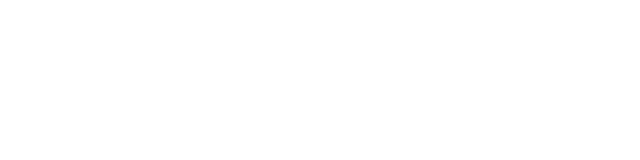
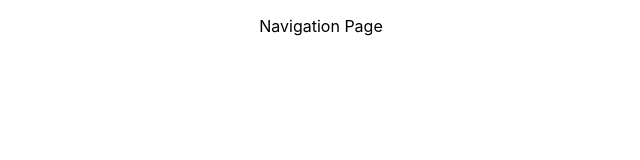
Before and after one commit to richknicks/FaceRecognitionApp, a React (Create React App) app: page / in a window 1280 px wide. Shown: the top 160 px of the page, without its empty margins (319-959 px from the left). Built offline with nearby package versions, Linux system fonts and the light colour scheme.

Commit message:
Created Navigation Component

```diff
--- a/src/App.js
+++ b/src/App.js
@@ -1,11 +1,12 @@
 import React, { Component } from "react";
+import Navigation from "./Components/Navigation/Navigation";
 import "./App.css";
 
 class App extends Component {
   render() {
     return (
       <div className="App">
-        {/* <Navigation /> */}
+        <Navigation />
         {/* <Logo/>
       <ImageLinkForm/>
       <FaceRecognition/> */}
--- /dev/null
+++ b/src/Components/Navigation/Navigation.js
@@ -0,0 +1,10 @@
+import React from "react";
+
+const Navigation = () => {
+  return (
+    <div>
+      <p>Navigation Page</p>
+    </div>
+  );
+};
+export default Navigation;
```
